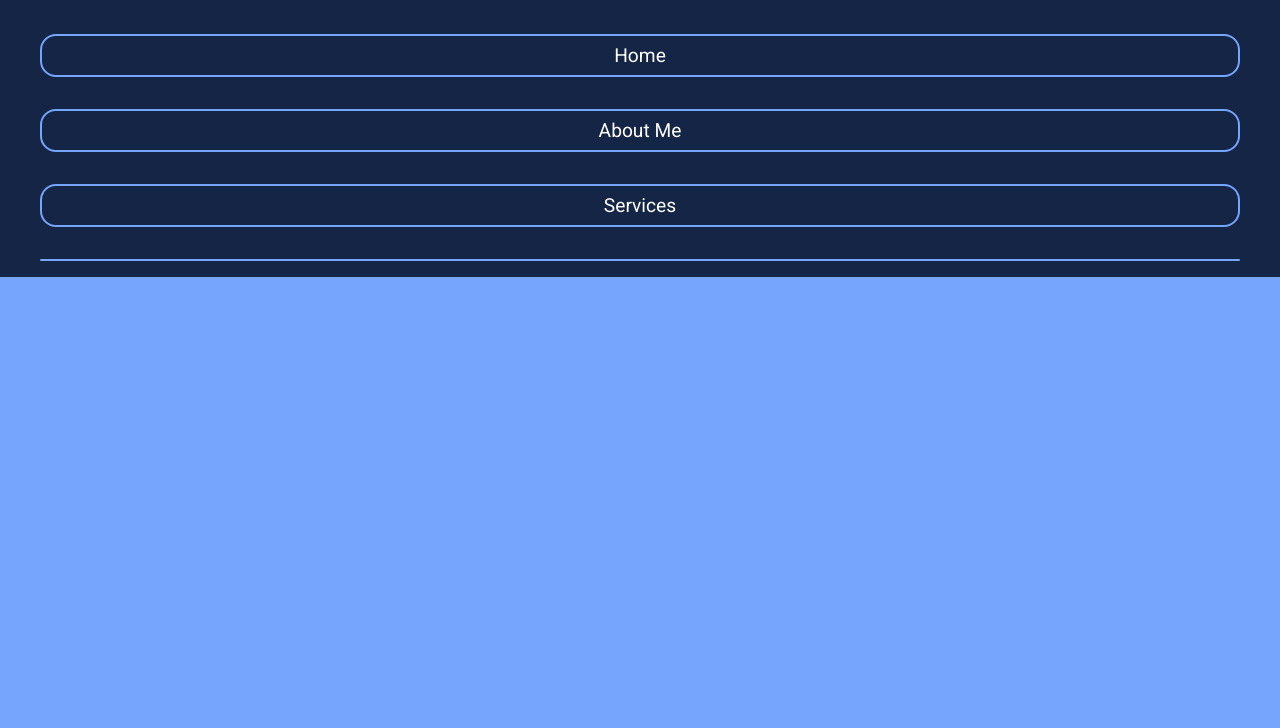
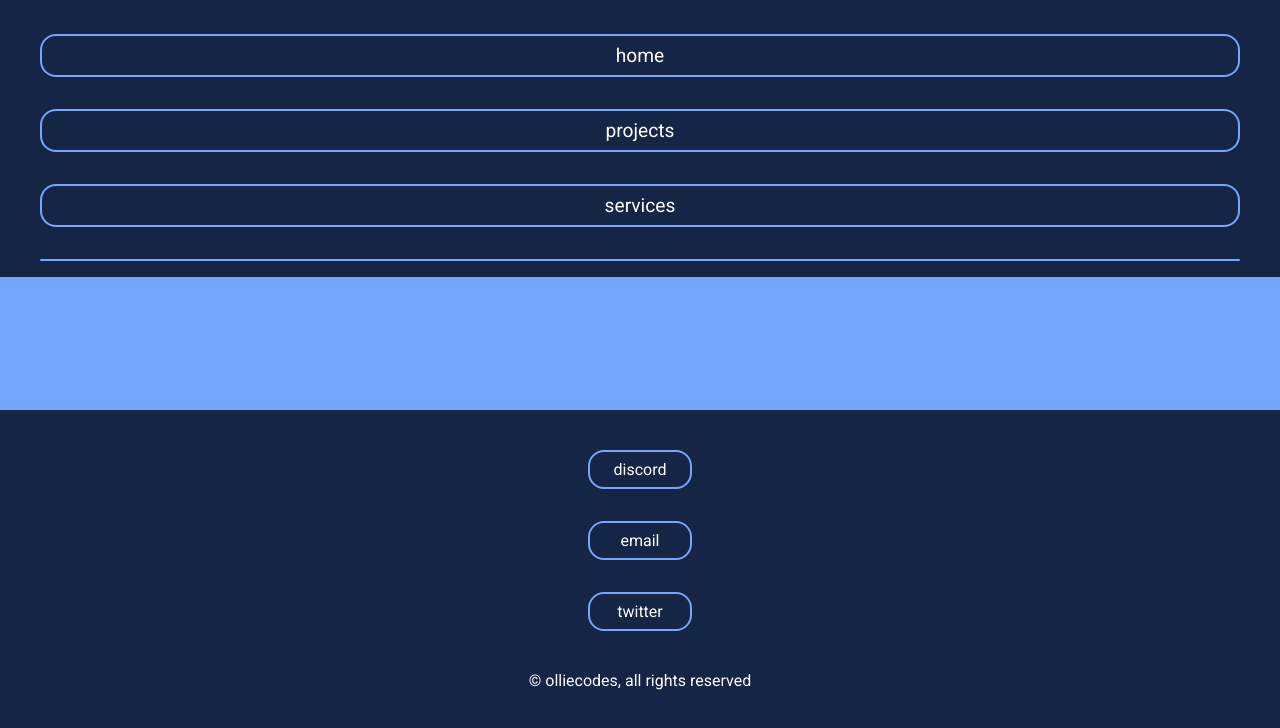
Before and after one commit to ClearlyOllie/portfolioWebsite.github.io, a plain HTML site: page index.html in a window 1280 px wide. Both pictures are taken after a click on the element 1222 px from the left and 39 px from the top of the page. Shown: the part 62-790 px from the top of the page. Drawn offline with Linux system fonts and the light colour scheme.

Commit message:
Add files via upload

```diff
--- a/index.html
+++ b/index.html
@@ -10,6 +10,7 @@
 <body>
   <main>
 
+    <!-- NAVBAR -->
     <header>
       <div class="contents">
         <div class="logo"><a href="#">olliecodes</a></div>
@@ -20,20 +21,36 @@
         </div>
         <div class="links">
           <a href="/index.html">Home</a>
-          <a href="/index.html">About Me</a>
+          <a href="/index.html">projects</a>
           <a href="/index.html">Services</a>
         </div>
       </div>
 
       <div class="mobile_links" id="mobile_menu">
         <a href="#">Home</a>
-        <a href="#">About Me</a>
+        <a href="#">projects</a>
         <a href="#">Services</a>
         <hr></hr>
       </div>
 
+    <!-- FOOTER -->
+
+    <footer>
+      <div class="contents">
+        <div class="socials">
+          <a href="#">discord</a>
+          <a href="#">email</a>
+          <a href="#">twitter</a>
+        </div>
+        <div class="text">
+          <a href="">© olliecodes, all rights reserved</a>
+        </div>
+      </div>
+    </footer>
 
   </main>
+
+  <!-- TOGGLE MOBILE MENU -->
 
   <script>
     document.getElementById("hamburger").addEventListener("click", openMenu);
--- a/style.css
+++ b/style.css
@@ -4,6 +4,7 @@ body {
   box-sizing: border-box;
   font-family: 'Roboto', sans-serif;
   background-color: var(--blue);
+  text-transform: lowercase;
 }
 
 * {
@@ -19,6 +20,8 @@ body {
   --blue: #75a5fd;
   --green: #baf5f9;
 }
+
+/* NAVBAR STYLING */
 
 header {
   width: 100%;
@@ -48,10 +51,57 @@ header > .contents > .links a{
   font-weight: light;
 }
 
-
+header > .contents > .links a:hover {
+  background-color: var(--green);
+  color: var(--greyv2);
+  transition: all 0.5s ease;
+}
 
 header > .mobile_links {
   display: none;
+}
+
+/* FOOTER STYLING */
+
+footer {
+  position: absolute;
+  bottom: 0;
+  height: auto;
+  width: 100%;
+  background: var(--greyv2);
+  font-size: 1em;
+}
+
+footer > .contents{
+  height: auto;
+  align-items: center;
+  margin: 3vh 0vh;
+  font-weight: light;
+}
+
+
+
+footer > .contents > .socials {
+  display: flex;
+  justify-content: center;
+}
+
+footer > .contents > .socials a{
+  margin: 0vh 2vh;
+  border: 2px solid var(--blue);
+  padding: 1vh 3vh;
+  border-radius: 2vh;
+}
+
+footer > .contents > .socials a:hover {
+  background-color: var(--green);
+  color: var(--greyv2);
+  transition: all 0.5s ease;
+}
+
+footer > .contents > .text {
+  padding: 3vh 0vh;
+  text-align: center;
 }
 
 @media only screen and (max-width: 1400px) {
@@ -106,6 +156,12 @@ header > .mobile_links {
     border-radius: 2vh;
   }
 
+  header > .mobile_links a:hover {
+    background-color: var(--green);
+    color: var(--greyv2);
+    transition: all 0.5s ease;
+  }
+
   header > .mobile_links hr {
     height: 2px;
     border-radius: 10px;
@@ -115,4 +171,14 @@ header > .mobile_links {
     width: 100;
   }
 
+  footer > .contents > .socials {
+    display: grid;
+
+  }
+
+  footer > .contents > .socials a {
+    margin: 2vh 0vh;
+    text-align: center;
+  }
+
 }
```
